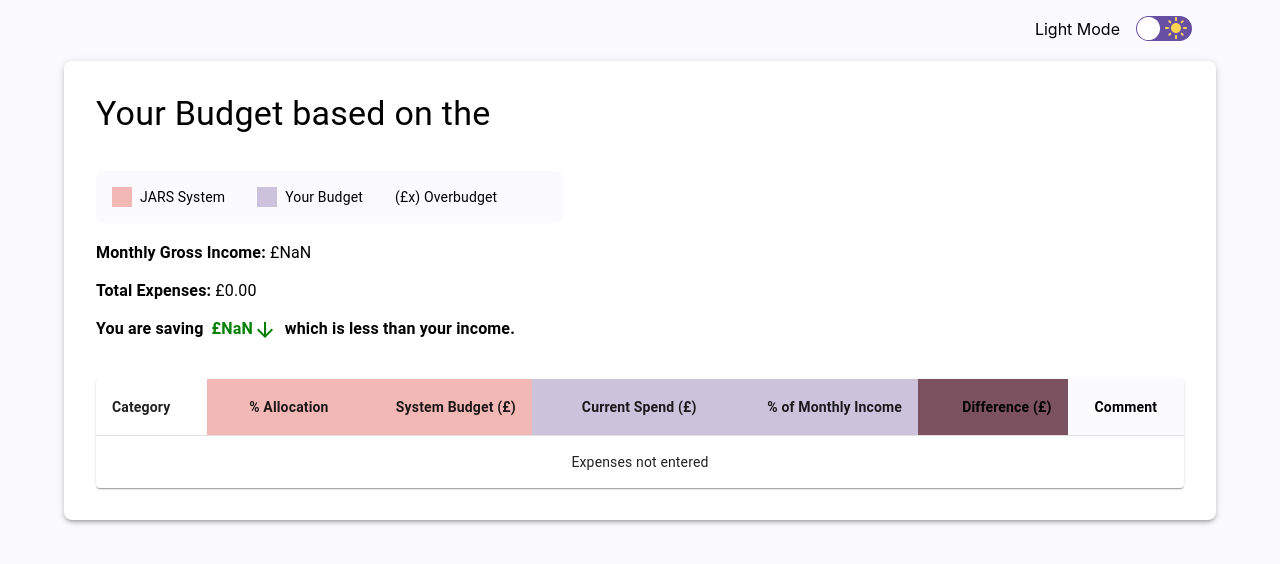
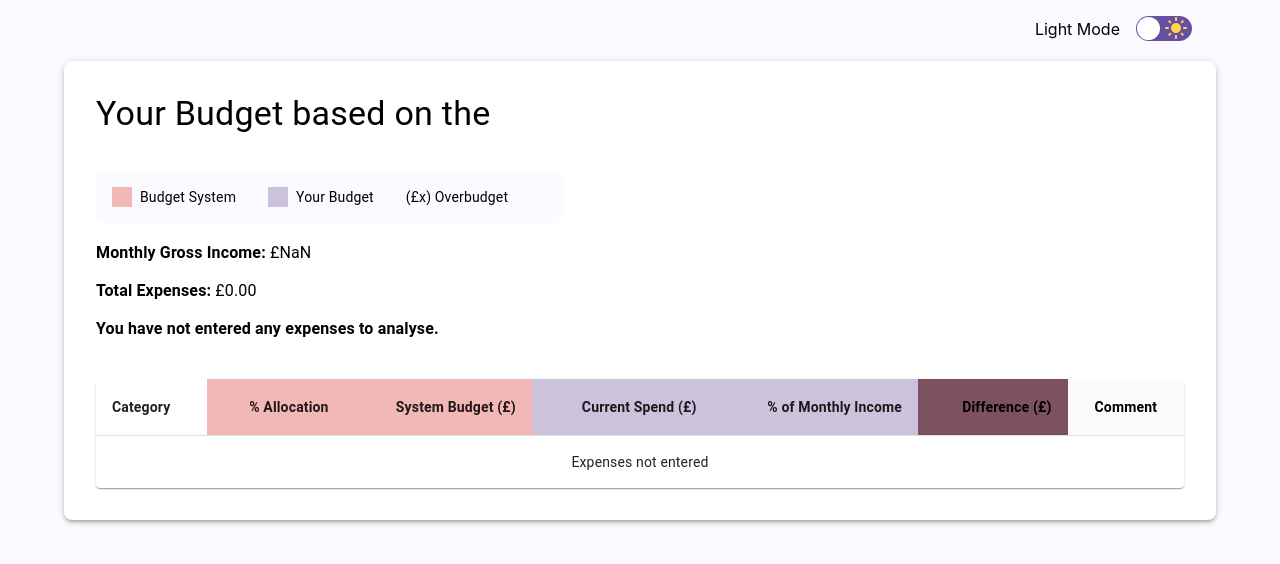
Before and after one commit to JanesWorld/BudgetSystemPlanner, a React (Create React App) app: page /result in a window 1280 px wide. Shown: the top 564 px of the page. Built offline with nearby package versions, Linux system fonts and the light colour scheme.

Commit message:
update fixes to table

```diff
--- a/src/App.js
+++ b/src/App.js
@@ -8,9 +8,16 @@ import { BrowserRouter as Router, Route, Routes } from "react-router-dom";
 import DisplayResult from "./Pages/Result";
 import Layout from "./Styles/layout";
 import { useTheme } from "@emotion/react";
+import { CategoryMappingProvider } from "./CategoryMappingContext";
+import { useState } from "react";
 
 function App() {
   const theme = useTheme();
+  const [budgetMethod, setBudgetMethod] = useState("JARS");
+
+  const handleBudgetMethodChange = (newMethod) => {
+    setBudgetMethod(newMethod);
+  };
 
   return (
     <div
@@ -22,23 +29,27 @@ function App() {
     >
       <Container
         sx={{
-          // margin: 0,
-          // maxWidth: "md",
           minWidth: "1029px",
-          // backgroundColor: "red",
         }}
       >
         <ThemeProvider>
+          <CategoryMappingProvider budgetMethod={budgetMethod}>
             <Layout>
               <Header />
               <Router>
                 <Routes>
                   <Route path="/" element={<MainPage />} />
-                <Route path="/budget" element={<Budget />} />
+                  <Route
+                    path="/budget"
+                    element={
+                      <Budget onBudgetMethodChange={handleBudgetMethodChange} />
+                    }
+                  />
                   <Route path="/result" element={<DisplayResult />} />
                 </Routes>
               </Router>
             </Layout>
+          </CategoryMappingProvider>
         </ThemeProvider>
       </Container>
     </div>
--- /dev/null
+++ b/src/CategoryMappingContext.jsx
@@ -0,0 +1,38 @@
+import React, { createContext, useContext } from "react";
+
+const CategoryMappingContext = createContext();
+
+export const useCategoryMapping = () => useContext(CategoryMappingContext);
+
+function getCategoryMapping(budgetMethod) {
+  let categoryMapping = {};
+
+  if (budgetMethod === "503020") {
+    categoryMapping = {
+      Needs: ["Rent", "Bills", "Groceries", "Transportation"],
+      Wants: ["Entertainment", "Social", "Hobbies"],
+      Savings: ["Savings", "Investments", "Education", "Charity"],
+    };
+  } else {
+    categoryMapping = {
+      Necessities: ["Rent", "Bills", "Groceries", "Transportation"],
+      FinancialFreedom: ["Investments"],
+      LongTermSavings: ["Savings"],
+      Education: ["Education"],
+      Play: ["Entertainment", "Social", "Hobbies"],
+      Give: ["Charity"],
+    };
+  }
+
+  return categoryMapping;
+}
+
+export const CategoryMappingProvider = ({ children, budgetMethod }) => {
+  const categoryMapping = getCategoryMapping(budgetMethod);
+
+  return (
+    <CategoryMappingContext.Provider value={categoryMapping}>
+      {children}
+    </CategoryMappingContext.Provider>
+  );
+};
--- a/src/Components/Key.jsx
+++ b/src/Components/Key.jsx
@@ -25,7 +25,7 @@ export const KeySystem = () => {
           variant="body2"
           sx={{ color: "var(--text-subtitle-color)" }}
         >
-          JARS System
+          Budget System
         </Typography>
       </Box>
       <Box sx={{ display: "flex", alignItems: "center" }}>
--- a/src/Components/ManualExpenseInput.jsx
+++ b/src/Components/ManualExpenseInput.jsx
@@ -5,11 +5,15 @@ const ManualExpenseInput = ({ onExpensesInput }) => {
   const [expenses, setExpenses] = useState({
     rent: "",
     bills: "",
-    food: "",
+    groceries: "",
+    transportation: "",
+    savings: "",
+    education: "",
+    social: "",
+    hobbies: "",
     entertainment: "",
-    transportation: "",
-    miscellaneous: "",
-    other: "",
+    investments: "",
+    charity: "",
   });
 
   const handleInputChange = (event) => {
--- a/src/Pages/Result.jsx
+++ b/src/Pages/Result.jsx
@@ -17,8 +17,11 @@ import { jarsPercentages, system503020Percentages } from "../Utils/System_Jars";
 import { compareExpensesWithSystem } from "../Utils/compareExpensesWithJars";
 import { getBudgetAdvice } from "../Utils/getBudgetAdvice";
 import { KeySystem } from "../Components/Key";
+import { useCategoryMapping } from "../CategoryMappingContext";
 import ArrowUpwardIcon from "@mui/icons-material/ArrowUpward";
 import ArrowDownwardIcon from "@mui/icons-material/ArrowDownward";
+import InfoIcon from "@mui/icons-material/Info";
+import Tooltip from "@mui/material/Tooltip";
 
 const DisplayResult = () => {
   const location = useLocation();
@@ -26,24 +29,24 @@ const DisplayResult = () => {
   const income = parseFloat(sessionStorage.getItem("income"));
   const expenses = JSON.parse(sessionStorage.getItem("expenses") || "{}");
   const categorisedUserExpenses = categorizeExpenses(expenses, budgetMethod);
-
+  const categoryMapping = useCategoryMapping();
   const totalExpenses = Object.values(categorisedUserExpenses).reduce(
     (sum, value) => sum + value,
     0
   );
 
-  let spendingColor = "black";
+  const overBudget = totalExpenses > income;
+  const exactlyBudgeted = totalExpenses === income;
+  const formattedDelta = Math.abs(totalExpenses - income).toFixed(2);
 
-  const expensesMessage =
-    totalExpenses > 0
-      ? totalExpenses > income
-        ? `You are spending £${(totalExpenses - income).toFixed(
-            2
-          )} more than you earn.`
-        : `You are spending less than your income by £${(
-            income - totalExpenses
-          ).toFixed(2)}`
-      : "You've entered no expenses.";
+  const deltaAmountStyle = overBudget
+    ? { color: "red", fontWeight: "bold" }
+    : { color: "green", fontWeight: "bold" };
+
+  const neutralStyle = {
+    color: "black",
+    fontWeight: "bold",
+  };
 
   const systemPercentages =
     budgetMethod === "503020" ? system503020Percentages : jarsPercentages;
@@ -53,18 +56,11 @@ const DisplayResult = () => {
     income,
     systemPercentages
   );
-  const areExpensesEntered = Object.keys(expenses).length > 0;
+  console.log("Expense Comparison:", expenseComparison);
+
   const budgetSystemNameMap = {
     JARS: "JARS System",
     503020: "50/30/20 System",
-  };
-
-  const delta = totalExpenses - income;
-  const formattedDelta = Math.abs(delta).toFixed(2);
-  const overBudget = delta > 0;
-  const deltaAmountStyle = {
-    color: overBudget ? "red" : "green",
-    fontWeight: "bold",
   };
 
   const getArrowAndColor = (category, delta) => {
@@ -135,22 +131,24 @@ const DisplayResult = () => {
             color: "var(--text-color)",
           }}
         >
+          {totalExpenses === 0 ? (
+            "You have not entered any expenses to analyse."
+          ) : exactlyBudgeted ? (
+            "Your expenses are all accounted for."
+          ) : (
+            <>
               {overBudget ? "You are spending " : "You are saving "}
               <span style={deltaAmountStyle}>
                 £{formattedDelta}
                 {overBudget ? (
-              <ArrowUpwardIcon
-                style={{ ...deltaAmountStyle, verticalAlign: "middle" }}
-              />
+                  <ArrowUpwardIcon style={{ verticalAlign: "middle" }} />
                 ) : (
-              <ArrowDownwardIcon
-                style={{ ...deltaAmountStyle, verticalAlign: "middle" }}
-              />
+                  <ArrowDownwardIcon style={{ verticalAlign: "middle" }} />
                 )}
               </span>
-          {overBudget
-            ? " more than you earn."
-            : " which is less than your income."}
+              {overBudget ? "more than you earn." : "less than your income."}
+            </>
+          )}
         </Typography>
       </div>
 
@@ -234,10 +232,14 @@ const DisplayResult = () => {
                   categorisedUserExpenses[categoryKey] || 0
                 );
                 const deltaValue = systemBudget - userExpense;
-                const { arrow, color } = getArrowAndColor(
-                  categoryKey,
-                  deltaValue
+                const { color } = getArrowAndColor(categoryKey, deltaValue);
+
+                if (!categoryMapping[categoryKey]) {
+                  console.error(
+                    `No category mapping found for key: ${categoryKey}`
                   );
+                  return null;
+                }
 
                 return (
                   <TableRow
@@ -258,8 +260,26 @@ const DisplayResult = () => {
                       scope="row"
                       sx={{ fontWeight: "bold" }}
                     >
-                      {formatName(category)}
+                      <Tooltip
+                        title={categoryMapping[categoryKey].join(", ")}
+                        placement="top"
+                      >
+                        <div
+                          style={{
+                            display: "flex",
+                            alignItems: "center",
+                            gap: "8px",
+                          }}
+                        >
+                          <InfoIcon
+                            fontSize="small"
+                            style={{ marginBottom: "2px" }}
+                          />
+                          <span>{formatName(categoryKey)}</span>
+                        </div>
+                      </Tooltip>
                     </TableCell>
+
                     <TableCell
                       align="right"
                       sx={{ backgroundColor: "var(--table-data-system)" }}
@@ -298,14 +318,18 @@ const DisplayResult = () => {
                         color: "var(--text-color)",
                       }}
                     >
-                      {userExpense > systemBudget
+                      {userExpense === systemBudget
+                        ? "—"
+                        : userExpense > systemBudget
                         ? `(${Math.abs(deltaValue).toFixed(2)})`
-                        : Math.abs(deltaValue).toFixed(2)}{" "}
+                        : Math.abs(deltaValue).toFixed(2)}
                       <Typography
                         variant="caption"
                         sx={{ display: "block", mt: 1 }}
                       >
-                        {userExpense > systemBudget
+                        {userExpense === systemBudget
+                          ? "On Budget"
+                          : userExpense > systemBudget
                           ? "Over Budget"
                           : "Under Budget"}
                       </Typography>
--- a/src/Utils/categoriseExpenses.jsx
+++ b/src/Utils/categoriseExpenses.jsx
@@ -8,12 +8,12 @@ export const categorizeExpenses = (expenses, budgetMethod) => {
     categoryMapping = {
       Needs: ["rent", "bills", "groceries", "transportation"],
       Wants: ["entertainment", "social", "hobbies"],
-      Savings: ["savings", "debt", "investments", "education", "charity"],
+      Savings: ["savings", "investments", "education", "charity"],
     };
   } else {
     categoryMapping = {
       Necessities: ["rent", "bills", "groceries", "transportation"],
-      FinancialFreedom: ["debt", "investments"],
+      FinancialFreedom: ["investments"],
       LongTermSavings: ["savings"],
       Education: ["education"],
       Play: ["entertainment", "social", "hobbies"],
```
Also changed, not shown: src/Pages/Budget.jsx (+2 -7 lines), src/Utils/getBudgetAdvice.jsx (+4 -4 lines). Lines whose indentation alone changed are shown as unchanged.
